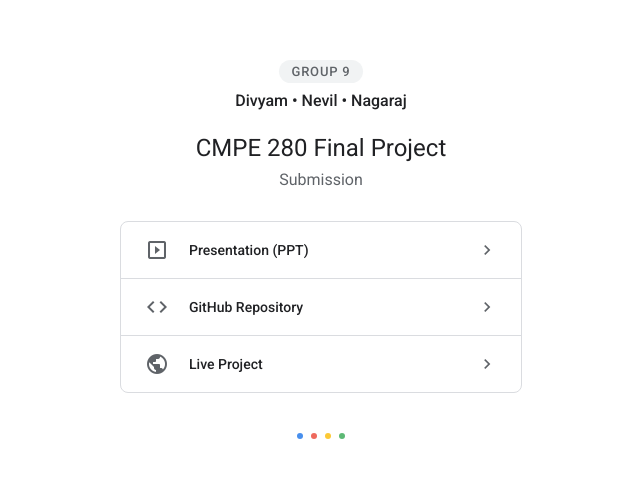
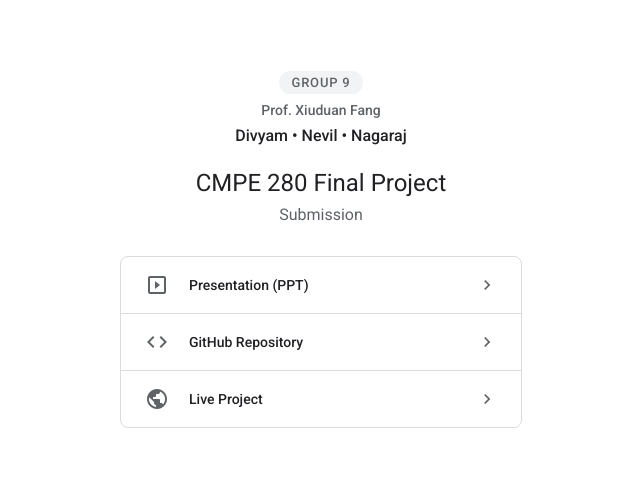
Before and after one commit to nevilpadariya/cmpe280_submissions, a plain HTML site: page index.html in a window 1280 px wide. Shown: the part 151-628 px from the top of the page, without its empty margins (319-959 px from the left). Drawn offline with Linux system fonts and the light colour scheme.

Commit message:
updated name tags

```diff
--- a/index.html
+++ b/index.html
@@ -58,6 +58,13 @@
             background: #f1f3f4;
             padding: 4px 12px;
             border-radius: 16px;
+        }
+
+        .prof-name {
+            font-size: 14px;
+            color: var(--text-secondary);
+            margin-bottom: 8px;
+            font-weight: 500;
         }
 
         .team-names {
@@ -142,6 +149,7 @@
         <!-- Group Identity Section -->
         <div class="group-identity">
             <div class="group-badge">Group 9</div>
+            <div class="prof-name">Prof. Xiuduan Fang</div>
             <div class="team-names">Divyam • Nevil • Nagaraj</div>
         </div>
 
@@ -176,13 +184,6 @@
                 <span class="material-icons" style="font-size: 20px;">chevron_right</span>
             </a>
         </div>
-
-        <div class="google-bar">
-            <div class="dot blue"></div>
-            <div class="dot red"></div>
-            <div class="dot yellow"></div>
-            <div class="dot green"></div>
-        </div>
     </div>
 
 </body>
```
